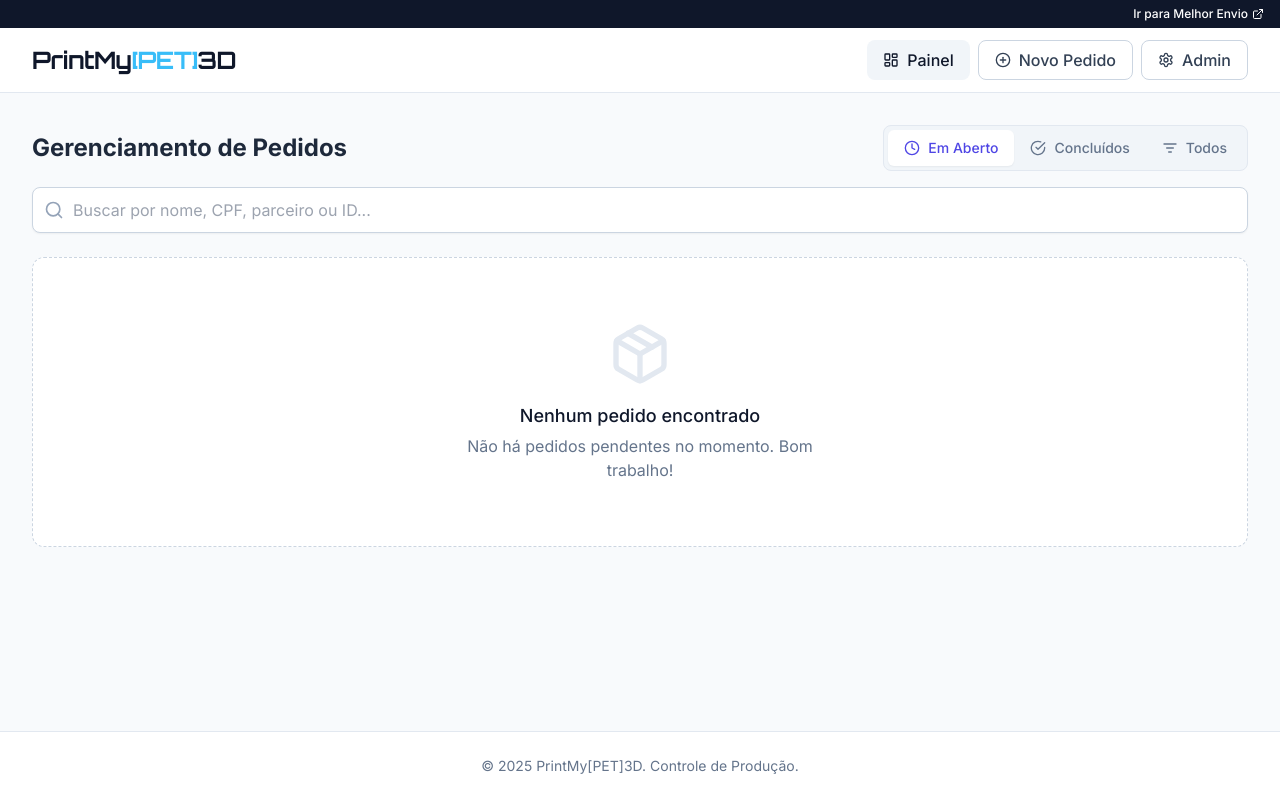
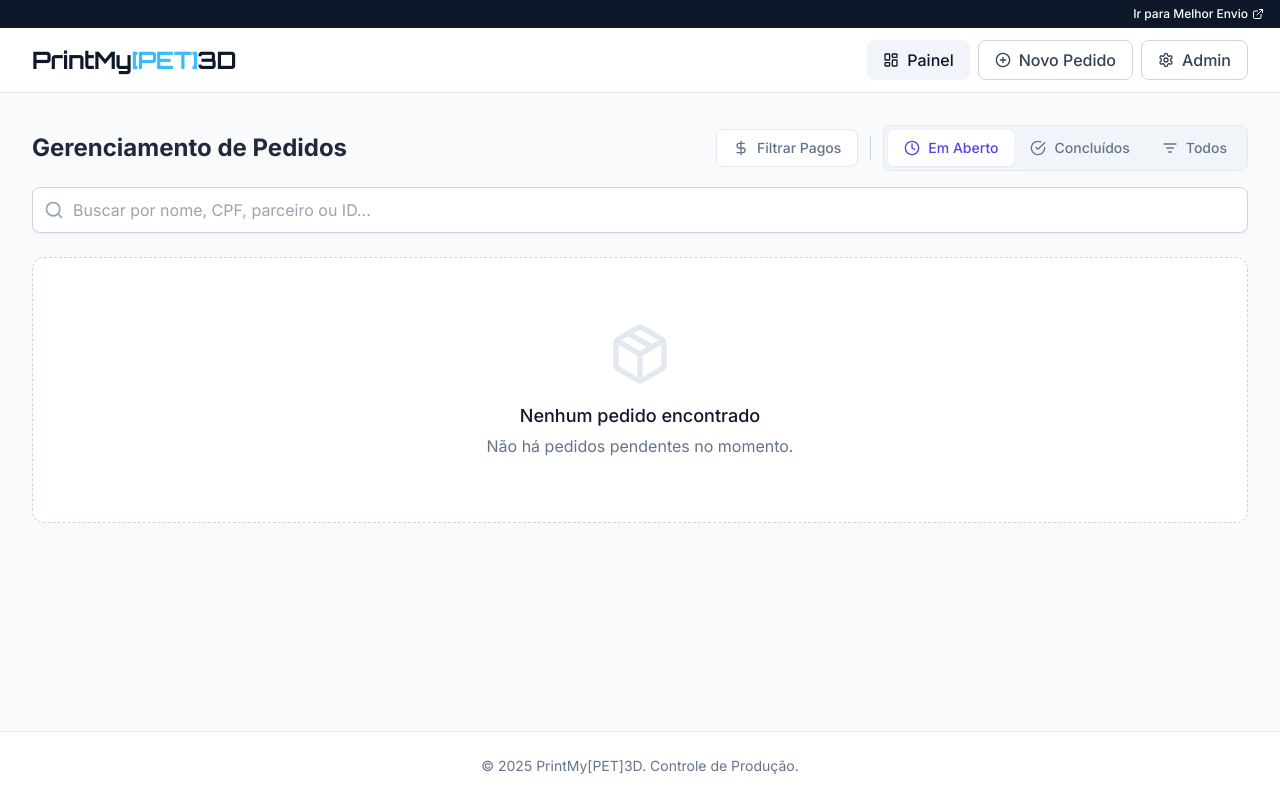
Before and after one commit to printmypet/printmypet, a React (Vite) app: page / in a window 1280 px wide. Built offline with nearby package versions, Linux system fonts and the light colour scheme.

Commit message:
Add files via upload

```diff
--- a/components/OrderForm.tsx
+++ b/components/OrderForm.tsx
@@ -116,6 +116,20 @@ export const OrderForm: React.FC<OrderFormProps> = ({
     } // (11) 99999-9999 is 15 chars
 
     setCustomer(prev => ({ ...prev, phone: value }));
+  };
+
+  // CPF Mask
+  const handleCpfChange = (e: React.ChangeEvent<HTMLInputElement>) => {
+    let value = e.target.value.replace(/\D/g, ''); // Remove non-digits
+
+    if (value.length > 11) value = value.slice(0, 11);
+
+    // Apply mask 000.000.000-00
+    value = value.replace(/(\d{3})(\d)/, '$1.$2');
+    value = value.replace(/(\d{3})(\d)/, '$1.$2');
+    value = value.replace(/(\d{3})(\d{1,2})$/, '$1-$2');
+
+    setCustomer(prev => ({ ...prev, cpf: value }));
   };
 
   // Currency Mask
@@ -613,7 +627,8 @@ export const OrderForm: React.FC<OrderFormProps> = ({
                 required
                 placeholder="000.000.000-00"
                 value={customer.cpf}
-                onChange={handleCustomerChange}
+                onChange={handleCpfChange}
+                maxLength={14}
                 className="w-full rounded-lg border-slate-300 border p-2 focus:ring-2 focus:ring-indigo-500 focus:border-indigo-500 bg-white"
               />
             </div>
--- a/components/OrderList.tsx
+++ b/components/OrderList.tsx
@@ -1,5 +1,5 @@
 import React, { useState } from 'react';
-import { Search, Trash2, Edit2, Package, MapPin, Phone, Mail, FileText, DollarSign, CheckSquare, Square, Instagram, Users, Clock, CheckCircle, ListFilter } from 'lucide-react';
+import { Search, Trash2, Edit2, Package, MapPin, Phone, Mail, FileText, DollarSign, CheckSquare, Square, Instagram, Users, Clock, CheckCircle, ListFilter, Filter } from 'lucide-react';
 import { Order, OrderStatus } from '../types';
 import { Button } from './ui/Button';
 
@@ -23,6 +23,7 @@ type FilterType = 'open' | 'completed' | 'all';
 export const OrderList: React.FC<OrderListProps> = ({ orders, onUpdateStatus, onUpdatePaid, onDelete }) => {
   const [searchTerm, setSearchTerm] = useState('');
   const [filterType, setFilterType] = useState<FilterType>('open');
+  const [showOnlyPaid, setShowOnlyPaid] = useState(false);
 
   const filteredOrders = orders.filter(order => {
     // 1. Text Search Filter
@@ -41,7 +42,10 @@ export const OrderList: React.FC<OrderListProps> = ({ orders, onUpdateStatus, on
     }
     // if 'all', matchesStatus remains true
 
-    return matchesSearch && matchesStatus;
+    // 3. Payment Filter
+    const matchesPayment = showOnlyPaid ? order.isPaid : true;
+
+    return matchesSearch && matchesStatus && matchesPayment;
   });
 
   const formatCurrency = (value: number) => {
@@ -56,7 +60,24 @@ export const OrderList: React.FC<OrderListProps> = ({ orders, onUpdateStatus, on
             Gerenciamento de Pedidos
           </h2>
 
-          <div className="flex p-1 bg-slate-100 rounded-lg border border-slate-200 self-start md:self-auto">
+          <div className="flex flex-wrap gap-3 items-center self-start md:self-auto">
+             {/* Payment Filter Toggle */}
+            <button
+              onClick={() => setShowOnlyPaid(!showOnlyPaid)}
+              className={`flex items-center gap-2 px-4 py-2 text-sm font-medium rounded-lg transition-all border ${
+                showOnlyPaid
+                  ? 'bg-green-100 text-green-700 border-green-200 ring-2 ring-green-100'
+                  : 'bg-white text-slate-500 border-slate-200 hover:bg-slate-50'
+              }`}
+              title="Filtrar apenas pedidos pagos"
+            >
+              <DollarSign className="w-4 h-4" />
+              {showOnlyPaid ? 'Somente Pagos' : 'Filtrar Pagos'}
+            </button>
+
+            <div className="h-6 w-px bg-slate-300 hidden md:block"></div>
+
+            <div className="flex p-1 bg-slate-100 rounded-lg border border-slate-200">
               <button
                 onClick={() => setFilterType('open')}
                 className={`flex items-center gap-2 px-4 py-2 text-sm font-medium rounded-md transition-all ${
@@ -92,6 +113,7 @@ export const OrderList: React.FC<OrderListProps> = ({ orders, onUpdateStatus, on
               </button>
             </div>
           </div>
+        </div>
 
         <div className="relative w-full">
           <div className="absolute inset-y-0 left-0 pl-3 flex items-center pointer-events-none">
@@ -114,15 +136,22 @@ export const OrderList: React.FC<OrderListProps> = ({ orders, onUpdateStatus, on
           <p className="text-slate-500 max-w-sm mx-auto mt-1">
             {searchTerm
               ? `Não encontramos resultados para "${searchTerm}" no filtro selecionado.`
+              : showOnlyPaid
+                ? "Não há pedidos pagos nesta categoria."
                 : filterType === 'open'
-                ? "Não há pedidos pendentes no momento. Bom trabalho!"
+                  ? "Não há pedidos pendentes no momento."
                   : "Ainda não há pedidos nesta categoria."}
           </p>
         </div>
       ) : (
         <div className="grid grid-cols-1 gap-6">
-          <div className="text-sm text-slate-500 font-medium">
-            Mostrando {filteredOrders.length} pedido(s) {filterType === 'open' ? 'em aberto' : filterType === 'completed' ? 'concluídos' : ''}
+          <div className="text-sm text-slate-500 font-medium flex gap-2 items-center">
+            <span>Mostrando {filteredOrders.length} pedido(s) {filterType === 'open' ? 'em aberto' : filterType === 'completed' ? 'concluídos' : ''}</span>
+            {showOnlyPaid && (
+               <span className="bg-green-100 text-green-700 px-2 py-0.5 rounded-full text-xs font-bold border border-green-200 flex items-center gap-1">
+                 <DollarSign className="w-3 h-3" /> Apenas Pagos
+               </span>
+            )}
           </div>
           {filteredOrders.map(order => (
             <div key={order.id} className="bg-white rounded-xl shadow-sm border border-slate-200 overflow-hidden hover:shadow-md transition-shadow">
```
Lines whose indentation alone changed are shown as unchanged.
